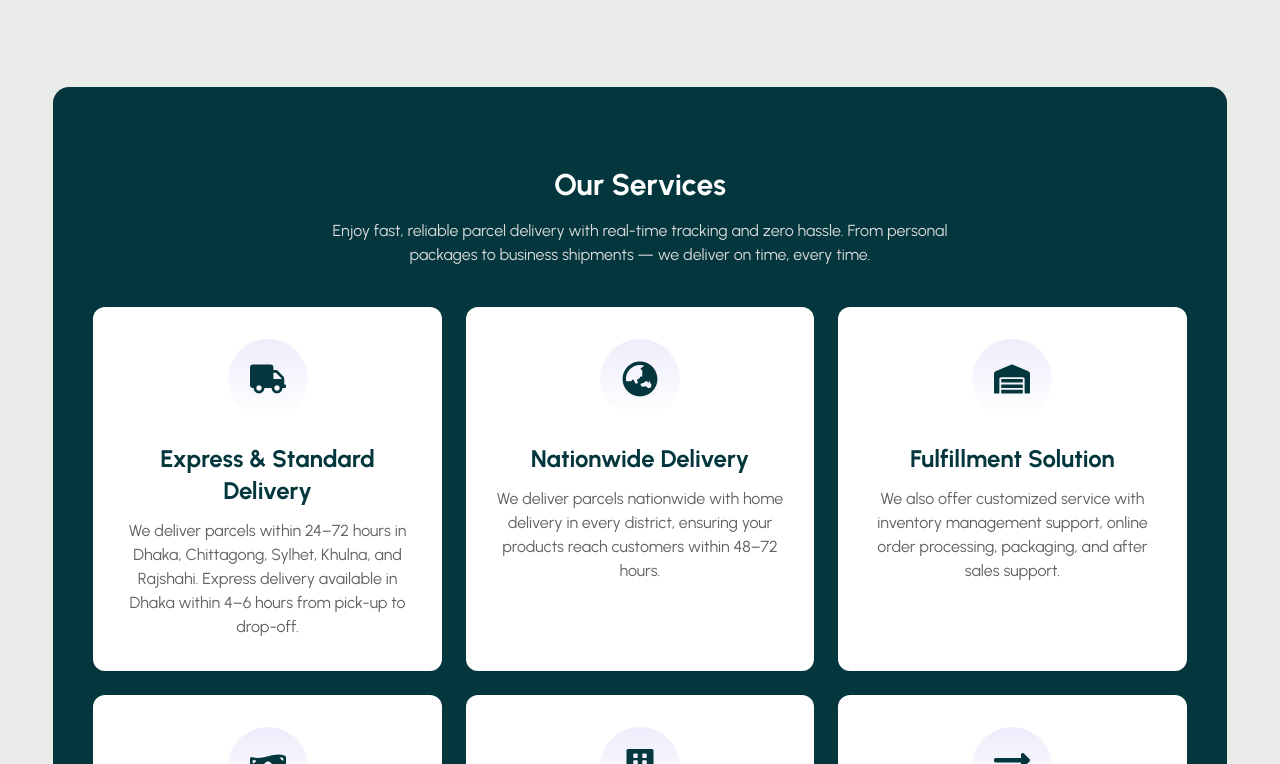
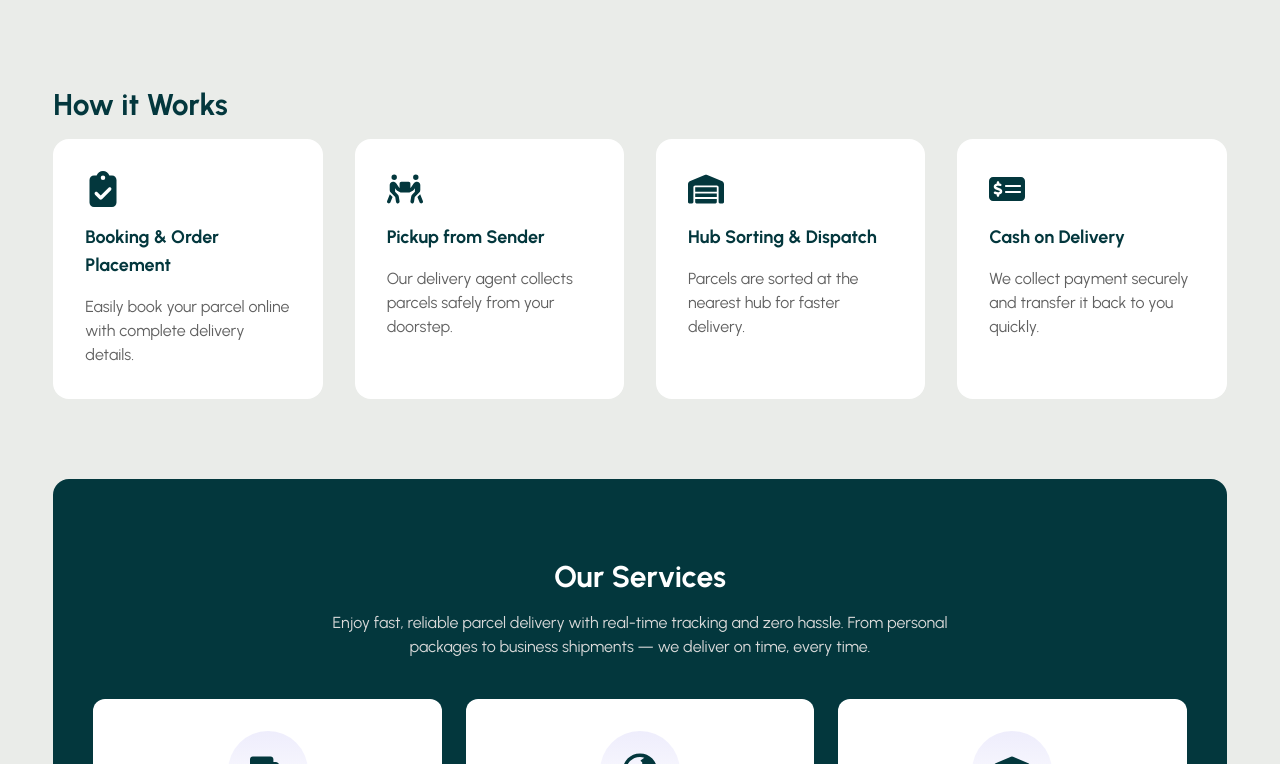
Before and after one commit to shakil-hossain450s/zapshift-client, a React (Vite) app: page / in a window 1280 px wide. Shown: the part 656-1420 px from the top of the page. Built offline with nearby package versions, Linux system fonts and the light colour scheme.

Commit message:
how it works section added

```diff
--- a/src/components/Home/FaqSection/FaqItem.jsx
+++ b/src/components/Home/FaqSection/FaqItem.jsx
@@ -3,7 +3,7 @@
 const FaqItem = ({ faq, defaultChecked }) => {
   const { question, answer } = faq;
   return (
-    <div className="collapse collapse-arrow bg-base-100 border border-base-300 ">
+    <div data-aos="fade-right" className="collapse collapse-arrow bg-base-100 border border-base-300 ">
       <input defaultChecked={defaultChecked} type="radio" name="my-accordion-2" />
       <div className="collapse-title font-semibold">{question}</div>
       <div className="collapse-content text-sm">
--- /dev/null
+++ b/src/components/Home/HowItWorks/HowItWorks.jsx
@@ -0,0 +1,48 @@
+import React from 'react';
+import {
+  FaClipboardCheck,   // Booking
+  FaPeopleCarryBox,   // Pickup
+  FaWarehouse,        // Hub Processing
+  FaMoneyCheckDollar, // Cash on Delivery
+} from "react-icons/fa6";
+import HowItWorksCard from './HowItWorksCard';
+
+const howItWorksData = [
+  {
+    icon: FaClipboardCheck,
+    title: "Booking & Order Placement",
+    description: "Easily book your parcel online with complete delivery details.",
+  },
+  {
+    icon: FaPeopleCarryBox,
+    title: "Pickup from Sender",
+    description: "Our delivery agent collects parcels safely from your doorstep.",
+  },
+  {
+    icon: FaWarehouse,
+    title: "Hub Sorting & Dispatch",
+    description: "Parcels are sorted at the nearest hub for faster delivery.",
+  },
+  {
+    icon: FaMoneyCheckDollar,
+    title: "Cash on Delivery",
+    description: "We collect payment securely and transfer it back to you quickly.",
+  },
+];
+
+const HowItWorks = () => {
+  return (
+    <section data-aos="fade-up" className='my-20'>
+      <h2 className="text-3xl font-bold mb-4 text-[#03373D]">How it Works</h2>
+      <div className='grid grid-cols-1 sm:grid-cols-2 md:grid-cols-3 lg:grid-cols-4 gap-8'>
+        {
+          howItWorksData.map((info, index) => (
+            <HowItWorksCard key={index + 1} info={info} />
+          ))
+        }
+      </div>
+    </section>
+  );
+};
+
+export default HowItWorks;
--- /dev/null
+++ b/src/components/Home/HowItWorks/HowItWorksCard.jsx
@@ -0,0 +1,18 @@
+import React from 'react';
+
+const HowItWorksCard = ({info}) => {
+  const {icon: Icon, title, description} = info;
+  return (
+    <div className='bg-white rounded-2xl p-8'>
+      <div className='text-4xl mb-4 text-[#03373D]'>
+        <Icon />
+      </div>
+      <div className='space-y-4'>
+        <h4 className='text-lg font-bold text-[#03373D]'>{title}</h4>
+        <p className='text-[#606060]'>{description}</p>
+      </div>
+    </div>
+  );
+};
+
+export default HowItWorksCard;
--- a/src/components/Navbar.jsx
+++ b/src/components/Navbar.jsx
@@ -12,7 +12,7 @@
     <li><NavLink to="/be-a-rider">Be a Rider</NavLink></li>
   </>
   return (
-    <div data-aos="fade-up" className="navbar bg-base-100 shadow-sm rounded mt-4 p-3">
+    <div data-aos="fade-up" className="navbar bg-base-100 shadow-sm rounded mt-4 pr-2 md:p-3">
       <div className="navbar-start">
         <div className="dropdown">
           <div tabIndex={0} role="button" className="btn btn-ghost lg:hidden">
@@ -25,8 +25,8 @@
           </ul>
         </div>
         <Link to="/" className="text-xl flex items-end relative">
-          <img className="w-10" src={logo} alt="" />
-          <span className="text-2xl font-bold text-[#303030] absolute left-6">ZapShift</span>
+          <img className="w-6 md:w-10" src={logo} alt="" />
+          <span className="text-xl md:text-2xl font-bold text-[#303030] absolute left-6">ZapShift</span>
         </Link>
       </div>
       <div className="navbar-center hidden lg:flex">
--- a/src/pages/Home.jsx
+++ b/src/pages/Home.jsx
@@ -5,11 +5,13 @@
 import Features from '../components/Home/Features/Features';
 import BeMarcent from '../components/Home/BeMarcent/BeMarcent';
 import FaqSection from '../components/Home/FaqSection/FaqSection';
+import HowItWorks from '../components/Home/HowItWorks/HowItWorks';
 
 const Home = () => {
   return (
     <div>
       <Banner></Banner>
+      <HowItWorks></HowItWorks>
       <Services></Services>
       <BrandMarquee></BrandMarquee>
       <Features></Features>
```
Also changed, not shown: src/components/Home/FaqSection/FaqSection.jsx (line endings or trailing spaces).
